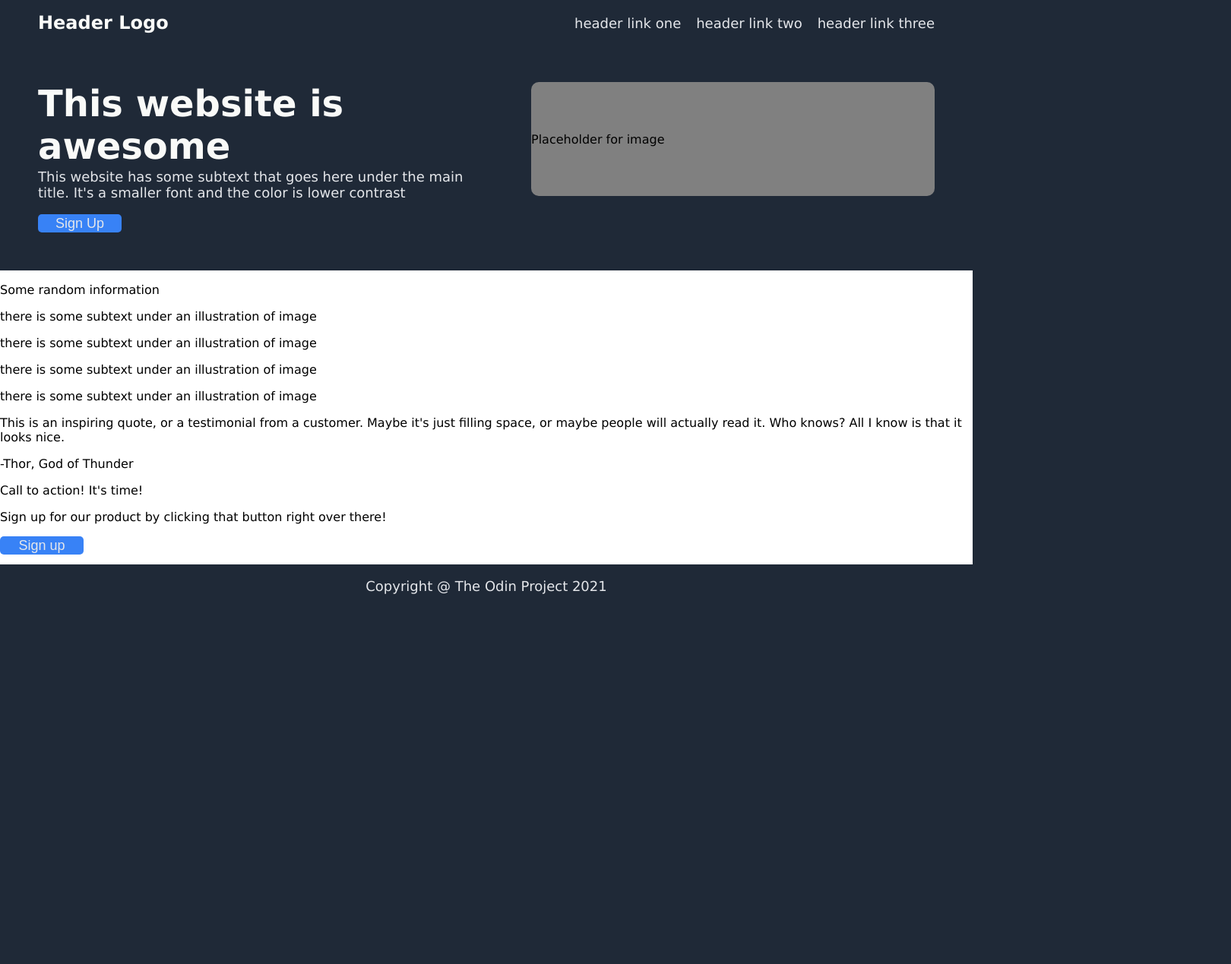
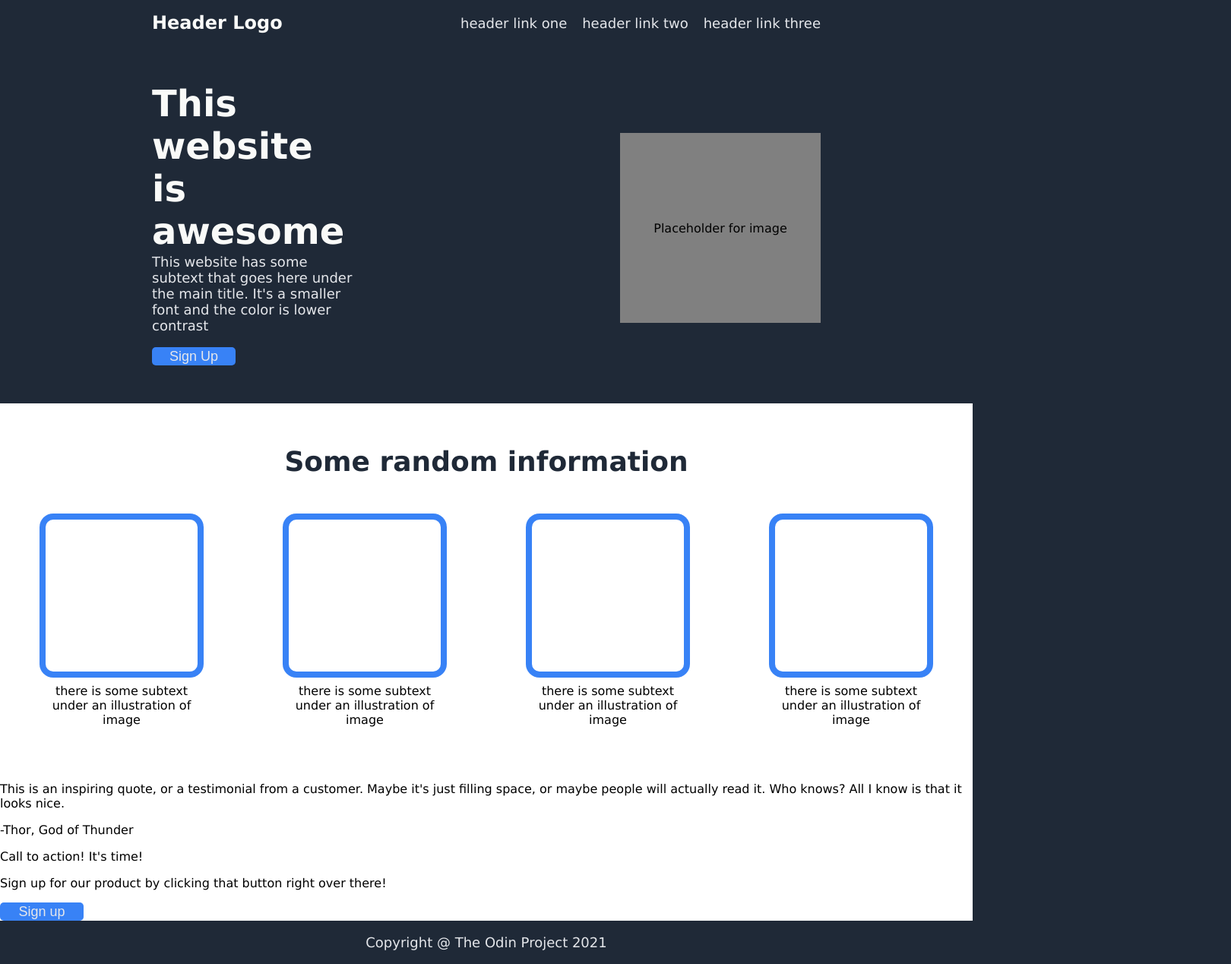
Before and after one commit to AryanDhull-IIITD/Web-Dev-Practice, a plain HTML site: page index.html in a window 1280 px wide. Shown: the whole page at 76% size, 1620 px wide, since content can reach past the window. Before the commit the page ends 800 px from the top, so only its background shows below. Drawn offline with Linux system fonts and the light colour scheme.

Commit message:
Created the mid row

```diff
--- a/index.html
+++ b/index.html
@@ -28,22 +28,27 @@
     </header>
 
     <main>
-        <div>
-            <p>Some random information</p>
-        </div>
+        <div class="mid-row">
+            <div class="heading">
+                <p>Some random information</p>
+            </div>
 
-        <div>
-            <box></box>
-            <p>there is some subtext under an illustration of image</p>
+            <div class="boxes">
+                <div class="box-container">
+                    <div class="box"></div>
+                    <div class="box"></div>
+                    <div class="box"></div>
+                    <div class="box"></div>
+                </div>
 
-            <box></box>
-            <p>there is some subtext under an illustration of image</p>
+                <div class="text-container">
+                    <p>there is some subtext under an illustration of image</p>
+                    <p>there is some subtext under an illustration of image</p>
+                    <p>there is some subtext under an illustration of image</p>
+                    <p>there is some subtext under an illustration of image</p>
+                </div>
+            </div>
 
-            <box></box>
-            <p>there is some subtext under an illustration of image</p>
-
-            <box></box>
-            <p>there is some subtext under an illustration of image</p>
         </div>
 
         <div>
--- a/style.css
+++ b/style.css
@@ -15,7 +15,7 @@ main{
 .top-row{
     display: flex;
     justify-content: space-between;
-    padding-left: 50px;
+    padding-left: 200px;
     align-items: center;
     gap: 20px;
 }
@@ -31,28 +31,34 @@ main{
     font-size: 18px;
     display: flex;
     gap:20px;
-    margin-right: 50px;
+    margin-right: 200px;
 }
 
 .content{
     display: flex;
     align-items: center;
-    padding-left: 50px;
-    padding-right: 50px;
+    justify-content: space-between;
+    gap:20px;
+    padding-left: 200px;
+    padding-right: 200px;
     padding-bottom: 50px;
 }
 
 .intro{
-    width:50%;
+    width:30%;
     margin-right: auto;
 }
 
 .image-box{
+    margin-top: 75px;
     background-color: grey;
-    width:45%;
-    height:150px;
-    border-radius: 10px;
+    width: 30%;
+    height:250px;
     align-content: center;
+    display: flex;
+    align-items: center;
+    justify-content: center;
+    text-align: center;
 }
 
 .secondary-text{
@@ -68,6 +74,45 @@ main{
     font-weight: 900;
     margin-bottom: 2px;
 }
+
+.mid-row{
+    display: flex;
+    flex-direction: column;
+    align-items: center;
+}
+
+.heading{
+    padding-top: 20px;
+    padding-bottom: 20px;
+    color: #1F2937;
+    font-size: 36px;
+    font-weight: 900;
+}
+
+.boxes {
+    display: flex;
+    flex-direction: column;
+    align-items: center;
+    padding-left: 400px;
+    padding-right: 400px;
+    padding-bottom: 40px;
+}
+
+.box-container, .text-container {
+    display: flex;
+    justify-content: center;
+    text-align: center;
+    gap: 120px;
+}
+
+.box {
+    background-color: white;
+    height: 200px;
+    width: 200px;
+    border-radius: 10px;
+    box-shadow: 0 0 0 8px #3882F6;
+}
+
 
 button{
     background-color: #3882F6;
```
